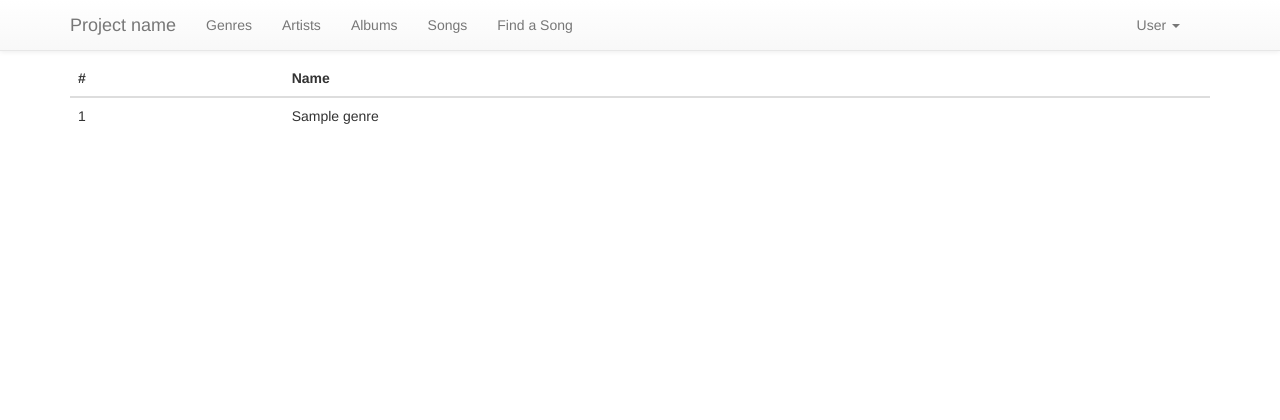
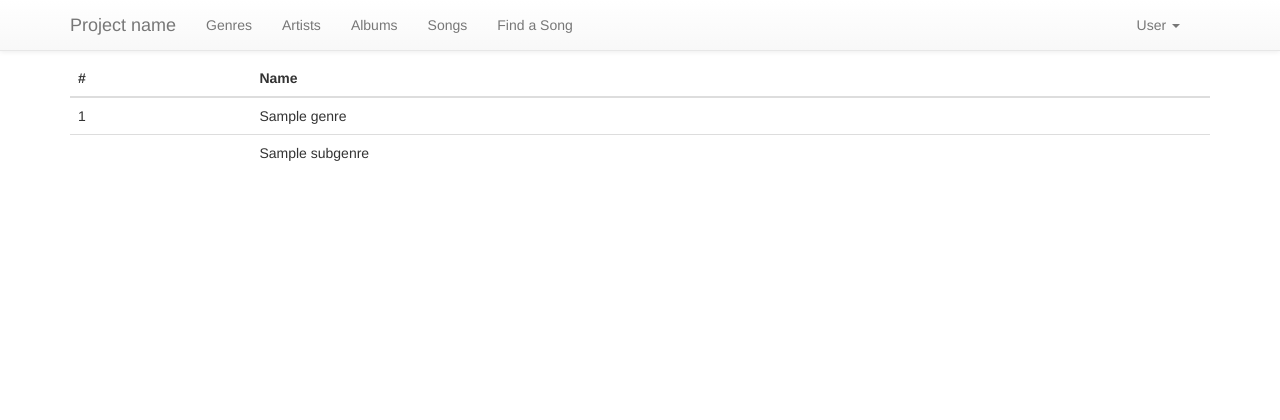
Before and after one commit to Gonzasestopal/finnerio-music-backoffice, a Flask app: template src/templates/pages/genres.html in a window 1280 px wide. Shown: the top 420 px of the page. Run offline with Flask 2, Linux system fonts and the light colour scheme; the template is opened without the code that fills it: most values are stand-ins (such as "Sample title", 1, 10 or a date in 2020); some libraries are stand-ins or nearby versions.

Commit message:
feat: genres with subgenres

```diff
--- a/src/templates/pages/genres.html
+++ b/src/templates/pages/genres.html
@@ -15,6 +15,12 @@
       <td>{{ loop.index }}</td>
       <td>{{ genre.name }}</td>
     </tr>
+    {% for subgenre in genre.subgenres %}
+    <tr>
+      <td></td>
+      <td>{{ subgenre.name }}</td>
+    </tr>
+    {% endfor %}
     {% endfor %}
   </tbody>
 </table>
```
